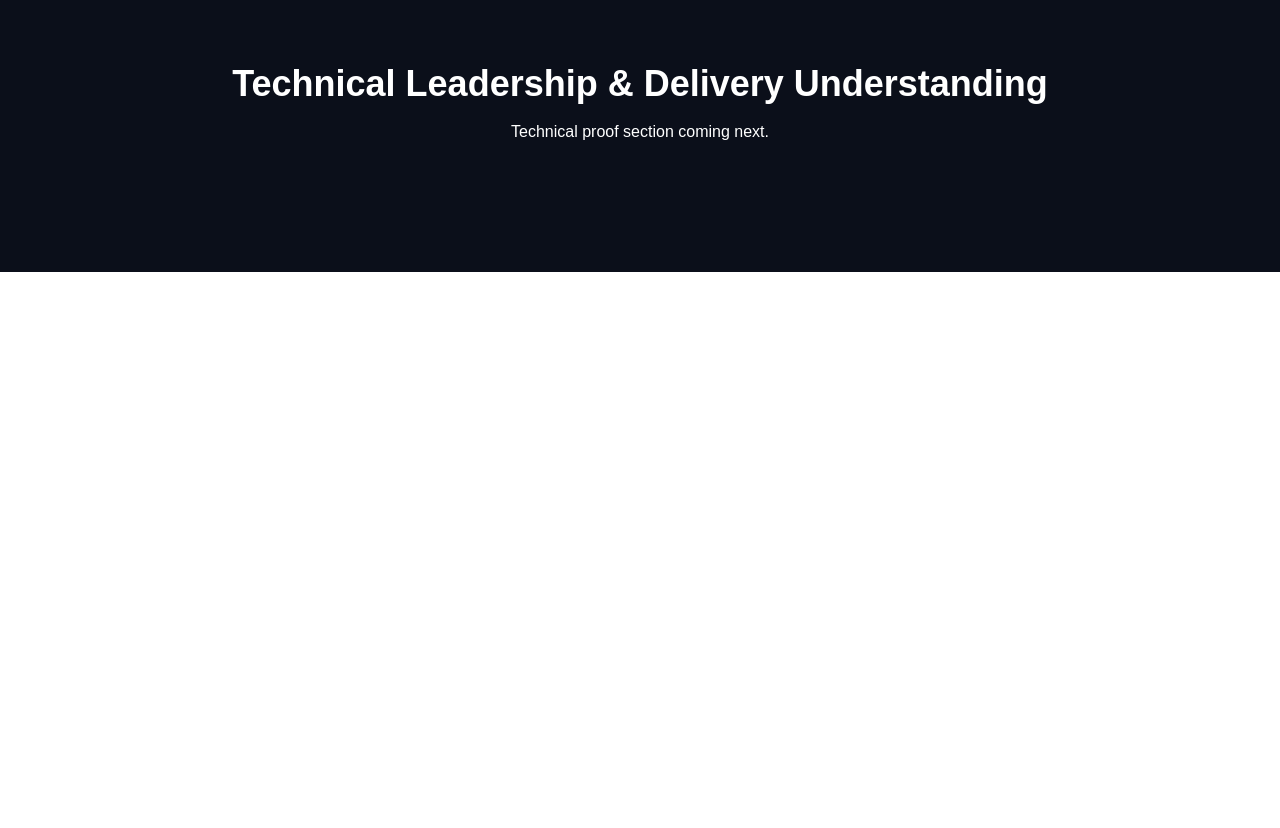
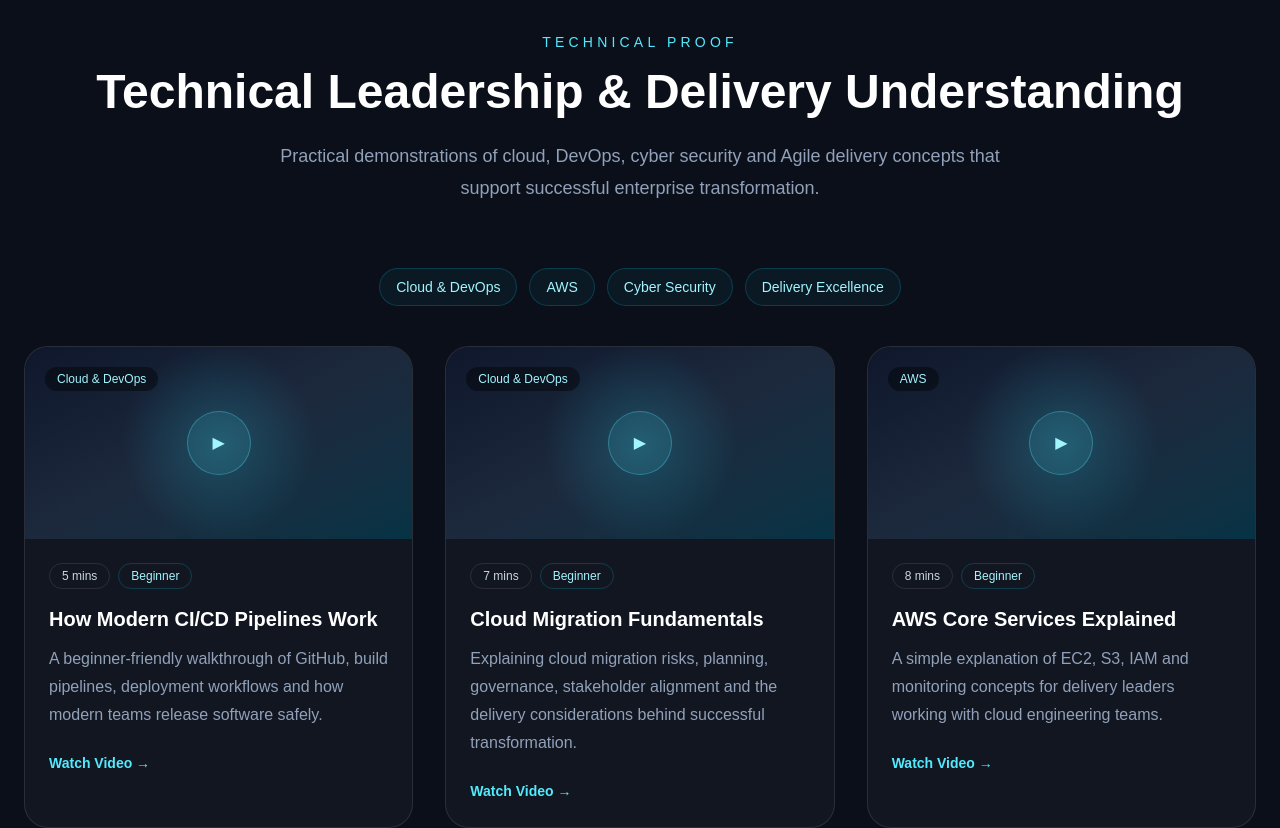
Before and after one commit to 558nina/nina-enterprise-portfolio, a Next.js app: page / in a window 1280 px wide. Shown: the part 2840-3668 px from the top of the page. Before the commit the page ends 3112 px from the top, so only its background shows below. Built offline with nearby package versions, Linux system fonts and the light colour scheme.

Commit message:
Add technical proof video section

```diff
--- a/components/TechnicalProof.tsx
+++ b/components/TechnicalProof.tsx
@@ -1,11 +1,94 @@
+import VideoCard from "./VideoCard";
+
+const videos = [
+  {
+    category: "Cloud & DevOps",
+    title: "How Modern CI/CD Pipelines Work",
+    duration: "5 mins",
+    level: "Beginner",
+    description:
+      "A beginner-friendly walkthrough of GitHub, build pipelines, deployment workflows and how modern teams release software safely.",
+  },
+  {
+    category: "Cloud & DevOps",
+    title: "Cloud Migration Fundamentals",
+    duration: "7 mins",
+    level: "Beginner",
+    description:
+      "Explaining cloud migration risks, planning, governance, stakeholder alignment and the delivery considerations behind successful transformation.",
+  },
+  {
+    category: "AWS",
+    title: "AWS Core Services Explained",
+    duration: "8 mins",
+    level: "Beginner",
+    description:
+      "A simple explanation of EC2, S3, IAM and monitoring concepts for delivery leaders working with cloud engineering teams.",
+  },
+  {
+    category: "Cyber Security",
+    title: "Understanding Identity & Access Management",
+    duration: "6 mins",
+    level: "Beginner",
+    description:
+      "An accessible introduction to authentication, authorisation, least privilege and governance in enterprise IAM programmes.",
+  },
+  {
+    category: "Cyber Security",
+    title: "Security in Agile Delivery",
+    duration: "6 mins",
+    level: "Intermediate",
+    description:
+      "How security, risk and compliance can be integrated into Agile delivery through DevSecOps and shift-left practices.",
+  },
+  {
+    category: "Delivery Excellence",
+    title: "Forecasting Agile Delivery",
+    duration: "7 mins",
+    level: "Intermediate",
+    description:
+      "A practical explanation of velocity, throughput, forecasting and stakeholder reporting for Agile delivery teams.",
+  },
+];
+
 export default function TechnicalProof() {
   return (
-    <section id="technical" className="py-32 text-center">
-      <h2 className="text-4xl font-bold mb-4">
-        Technical Leadership & Delivery Understanding
-      </h2>
+    <section id="technical" className="bg-[#0B0F1A] px-6 py-24 text-white">
+      <div className="mx-auto max-w-7xl">
+        <div className="mb-16 text-center">
+          <p className="mb-4 text-sm uppercase tracking-[0.3em] text-cyan-300">
+            Technical Proof
+          </p>
 
-      <p>Technical proof section coming next.</p>
+          <h2 className="text-4xl font-bold md:text-5xl">
+            Technical Leadership & Delivery Understanding
+          </h2>
+
+          <p className="mx-auto mt-6 max-w-3xl text-lg leading-8 text-slate-400">
+            Practical demonstrations of cloud, DevOps, cyber security and Agile
+            delivery concepts that support successful enterprise transformation.
+          </p>
+        </div>
+
+        <div className="mb-10 flex flex-wrap justify-center gap-3">
+          {["Cloud & DevOps", "AWS", "Cyber Security", "Delivery Excellence"].map(
+            (item) => (
+              <span
+                key={item}
+                className="rounded-full border border-cyan-400/20 bg-cyan-400/5 px-4 py-2 text-sm text-cyan-200"
+              >
+                {item}
+              </span>
+            )
+          )}
+        </div>
+
+        <div className="grid gap-8 md:grid-cols-2 lg:grid-cols-3">
+          {videos.map((video) => (
+            <VideoCard key={video.title} {...video} />
+          ))}
+        </div>
+      </div>
     </section>
   );
 }
--- /dev/null
+++ b/components/VideoCard.tsx
@@ -0,0 +1,52 @@
+type VideoCardProps = {
+  category: string;
+  title: string;
+  duration: string;
+  level: string;
+  description: string;
+};
+
+export default function VideoCard({
+  category,
+  title,
+  duration,
+  level,
+  description,
+}: VideoCardProps) {
+  return (
+    <div className="group overflow-hidden rounded-3xl border border-white/10 bg-white/[0.03] transition-all duration-500 hover:-translate-y-1 hover:border-cyan-400/40 hover:bg-white/[0.05] hover:shadow-[0_0_40px_rgba(34,211,238,0.08)]">
+      <div className="relative h-48 bg-gradient-to-br from-slate-900 via-slate-800 to-cyan-950">
+        <div className="absolute inset-0 bg-[radial-gradient(circle_at_center,_rgba(34,211,238,0.22),_transparent_45%)]" />
+
+        <div className="absolute left-5 top-5 rounded-full bg-black/40 px-3 py-1 text-xs font-medium text-cyan-200 backdrop-blur">
+          {category}
+        </div>
+
+        <div className="absolute inset-0 flex items-center justify-center">
+          <div className="flex h-16 w-16 items-center justify-center rounded-full border border-cyan-300/30 bg-cyan-300/10 text-cyan-200">
+            ▶
+          </div>
+        </div>
+      </div>
+
+      <div className="p-6">
+        <div className="mb-4 flex flex-wrap gap-2">
+          <span className="rounded-full border border-white/10 px-3 py-1 text-xs text-slate-300">
+            {duration}
+          </span>
+          <span className="rounded-full border border-cyan-400/20 px-3 py-1 text-xs text-cyan-200">
+            {level}
+          </span>
+        </div>
+
+        <h3 className="text-xl font-bold text-white">{title}</h3>
+
+        <p className="mt-3 leading-7 text-slate-400">{description}</p>
+
+        <button className="mt-6 text-sm font-semibold text-cyan-300 transition hover:text-cyan-100">
+          Watch Video →
+        </button>
+      </div>
+    </div>
+  );
+}
```
